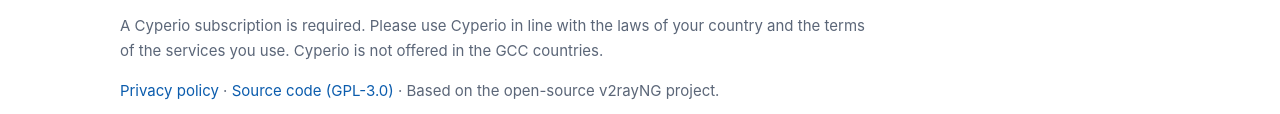
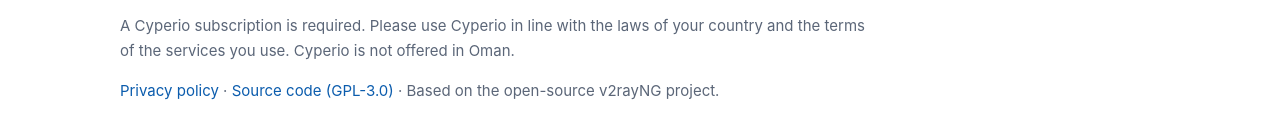
Before and after one commit to fast1biz-lang/opticalcommercial-site, a plain HTML site: page apps/cyperio/index.html in a window 1280 px wide. Shown: the part 1549-1663 px from the top of the page. Drawn offline with Linux system fonts and the light colour scheme.

Commit message:
Cyperio page: available in the GCC except Oman

```diff
--- a/apps/cyperio/index.html
+++ b/apps/cyperio/index.html
@@ -94,7 +94,7 @@
           <li>Add the subscription link you received from Cyperio.</li>
           <li>Tap Connect.</li>
         </ol>
-        <p class="note">A Cyperio subscription is required. Please use Cyperio in line with the laws of your country and the terms of the services you use. Cyperio is not offered in the GCC countries.</p>
+        <p class="note">A Cyperio subscription is required. Please use Cyperio in line with the laws of your country and the terms of the services you use. Cyperio is not offered in Oman.</p>
         <p class="note">
           <a href="/apps/cyperio/privacy.html">Privacy policy</a> ·
           <a href="https://github.com/fast1biz-lang/cyperio-android-source">Source code (GPL-3.0)</a> ·
```
